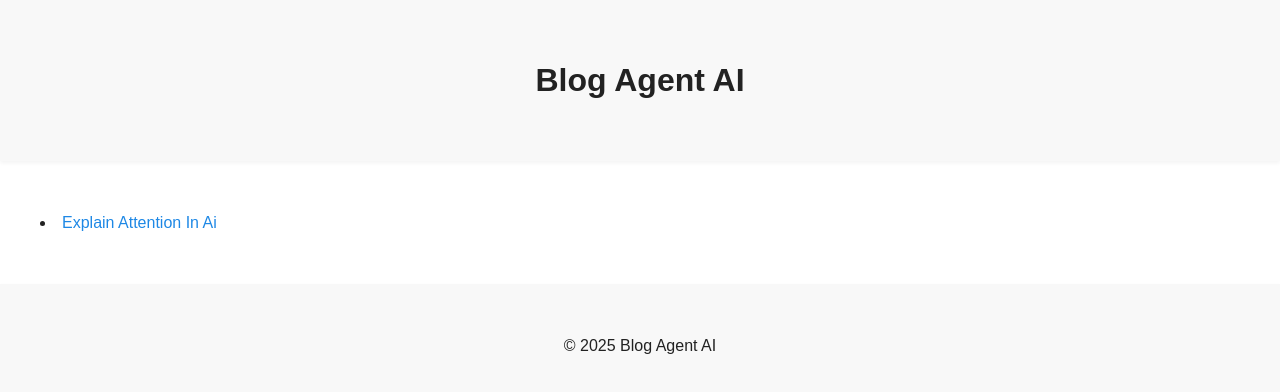
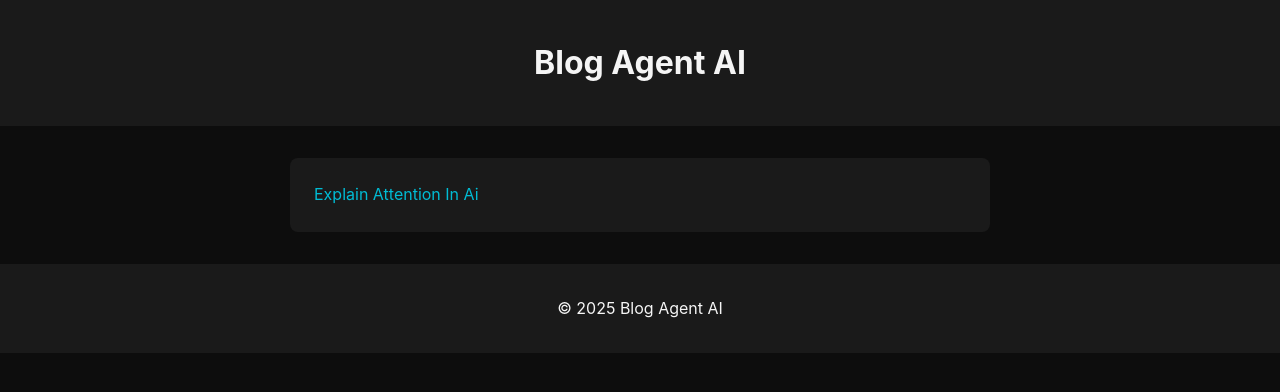
Before and after one commit to blackvirus18/ai-blog-writer-posts, a plain HTML site: page index.html in a window 1280 px wide. Drawn offline with Linux system fonts and the light colour scheme.

Commit message:
chore: updated theme to dark-list

```diff
--- a/index.html
+++ b/index.html
@@ -1,10 +1,9 @@
-<!-- light columnar index -->
-
+<!-- dark list index -->
 <!DOCTYPE html>
 <html lang="en">
 <head>
   <meta charset="UTF-8">
-  <title>Blog Home - Light Columnar</title>
+  <title>Blog Home - Dark List</title>
   <link rel="stylesheet" href="style.css">
 </head>
 <body>
@@ -13,10 +12,10 @@
   </header>
 
   <main>
-    <div class="grid">
+    <ul class="blog-list">
       <!-- BLOG-LIST -->
 <li><a href='posts/explain-attention-in-ai-1745842124044023000.html'>Explain Attention In Ai</a></li>
-    </div>
+    </ul>
   </main>
 
   <footer>
--- a/style.css
+++ b/style.css
@@ -1,43 +1,44 @@
-/* light columnar styles */
+/* dark list styles */
 body {
-    background-color: #ffffff;
-    color: #222222;
-    font-family: 'Satoshi', sans-serif;
-    line-height: 1.7;
+    background-color: #0d0d0d;
+    color: #f5f5f5;
+    font-family: 'Inter', sans-serif;
+    line-height: 1.6;
     margin: 0;
     padding: 0;
   }
 
   header, footer {
-    background-color: #f8f8f8;
-    padding: 2rem;
+    background-color: #1a1a1a;
+    padding: 1rem 2rem;
     text-align: center;
-    box-shadow: 0 2px 4px rgba(0,0,0,0.05);
   }
 
   main {
-    display: grid;
-    grid-template-columns: repeat(auto-fill, minmax(320px, 1fr));
-    gap: 2rem;
-    max-width: 1200px;
-    margin: 3rem auto;
-    padding: 0 2rem;
+    max-width: 700px;
+    margin: 2rem auto;
+    padding: 0 1rem;
   }
 
-  .article-card {
-    background: #ffffff;
-    border: 1px solid #e5e5e5;
-    border-radius: 8px;
-    padding: 2rem;
-    transition: box-shadow 0.3s;
+  ul.blog-list {
+    list-style: none;
+    padding: 0;
   }
 
-  .article-card:hover {
-    box-shadow: 0 6px 12px rgba(0,0,0,0.1);
+  ul.blog-list li {
+    background: #1a1a1a;
+    margin-bottom: 1rem;
+    padding: 1.5rem;
+    border-radius: 8px;
+    transition: background 0.3s;
+  }
+
+  ul.blog-list li:hover {
+    background: #333333;
   }
 
   a {
-    color: #1e88e5;
+    color: #00bcd4;
     text-decoration: none;
   }
 
```
Also changed, not shown: posts/explain-attention-in-ai-1745842124044023000.html (+2 -3 lines), 1 other file.
